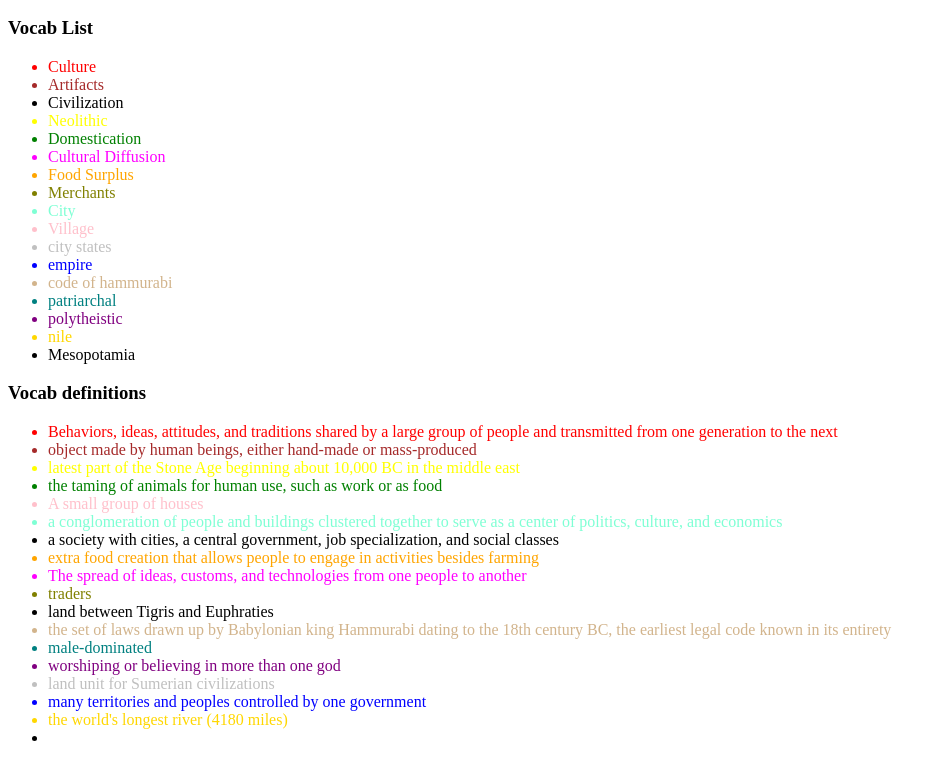
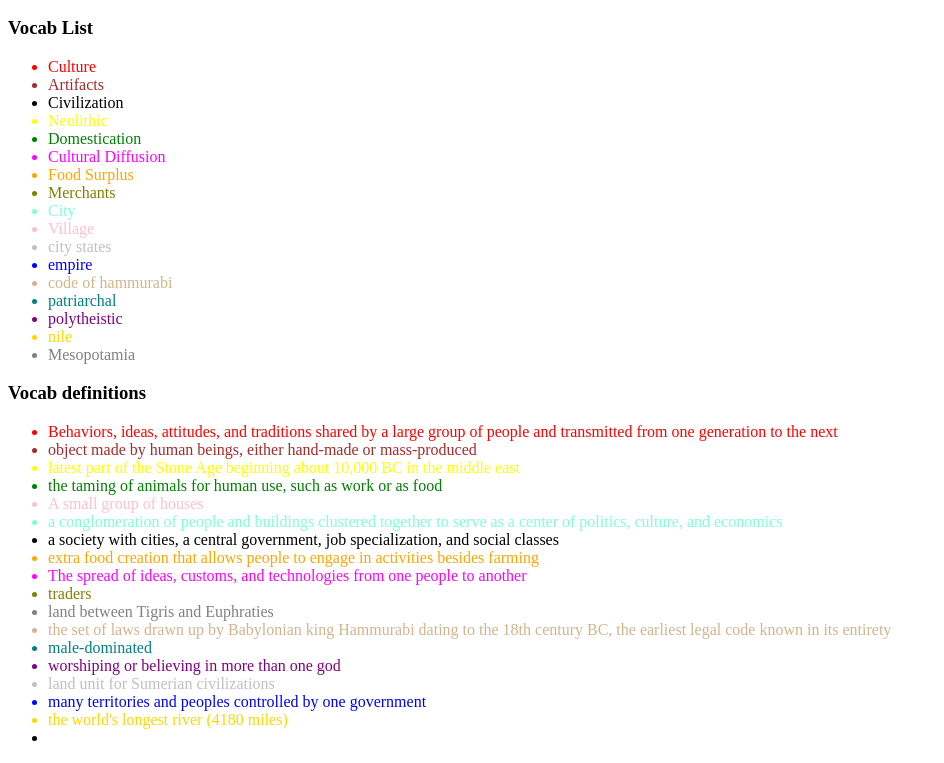
Before and after one commit to TarheK/quizz-web-app, a plain HTML site: page index.html in a window 1280 px wide. Shown: the part 110-873 px from the top of the page, without its empty margins (0-944 px from the left). Drawn offline with Linux system fonts and the light colour scheme.

Commit message:
Update index.html

```diff
--- a/index.html
+++ b/index.html
@@ -26,7 +26,7 @@
   <li style="color:Teal;">patriarchal</li>
   <li style="color:Purple;">polytheistic</li>
   <li style="color:Gold">nile</li>
-  <li style="Color:Lilac">Mesopotamia</li>
+  <li style="Color:Gray">Mesopotamia</li>
    </ul>
 
 
@@ -43,7 +43,7 @@
   <li style="color:orange;"> extra food creation that allows people to engage in activities besides farming</li>
   <li style="color:Magenta;"> The spread of ideas, customs, and technologies from one people to another</li>
   <li style="color:Olive;"> traders</li>
-  <li style="color:Lilac;">land between Tigris and Euphraties</li>
+  <li style="color:Gray;">land between Tigris and Euphraties</li>
   <li style="color:Tan;"> the set of laws drawn up by Babylonian king Hammurabi dating to the 18th century BC, the earliest legal code known in its entirety</li>
   <li style="color:Teal;"> male-dominated</li>
   <li style="color:Purple;"> worshiping or believing in more than one god</li>
```
